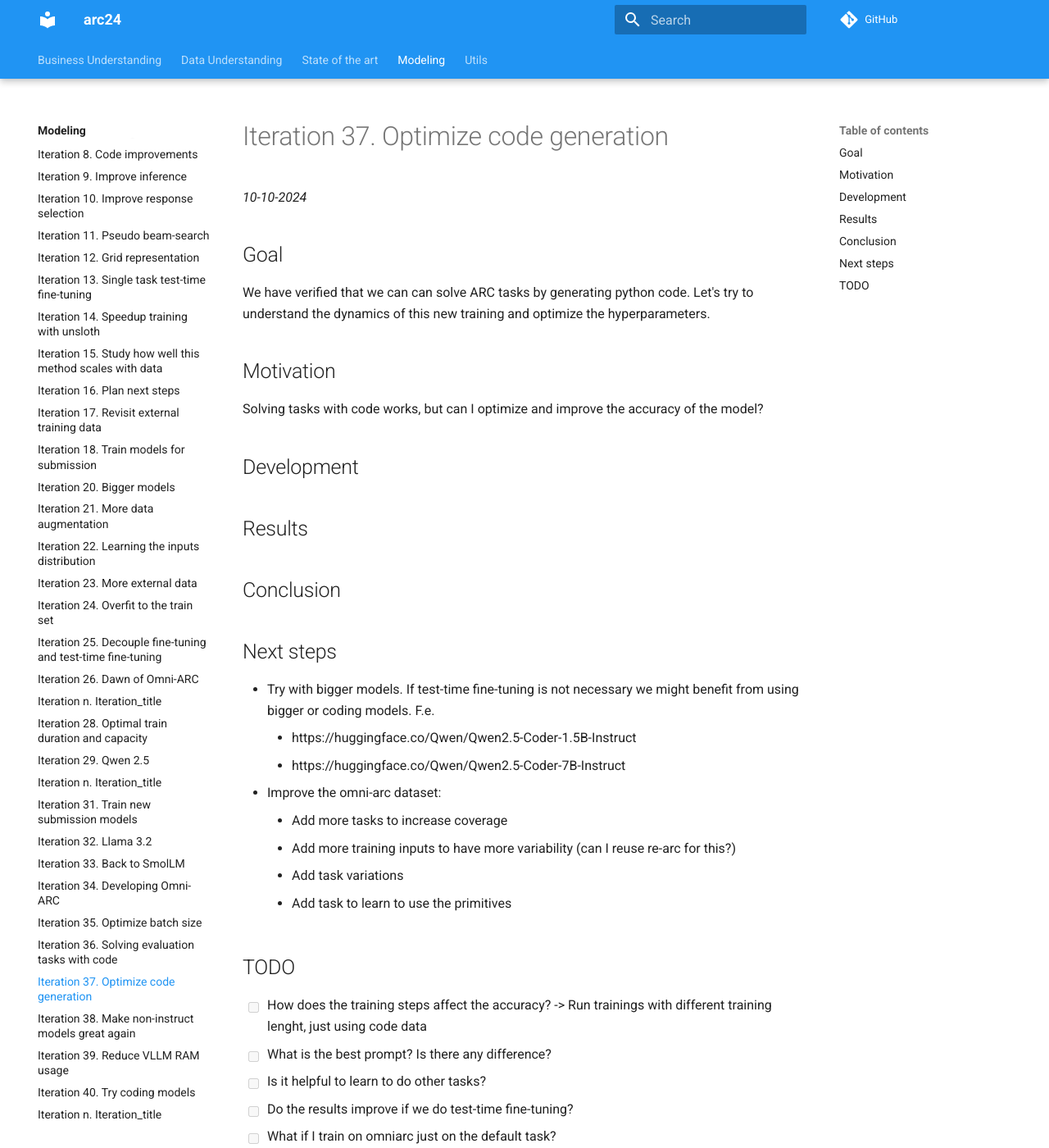
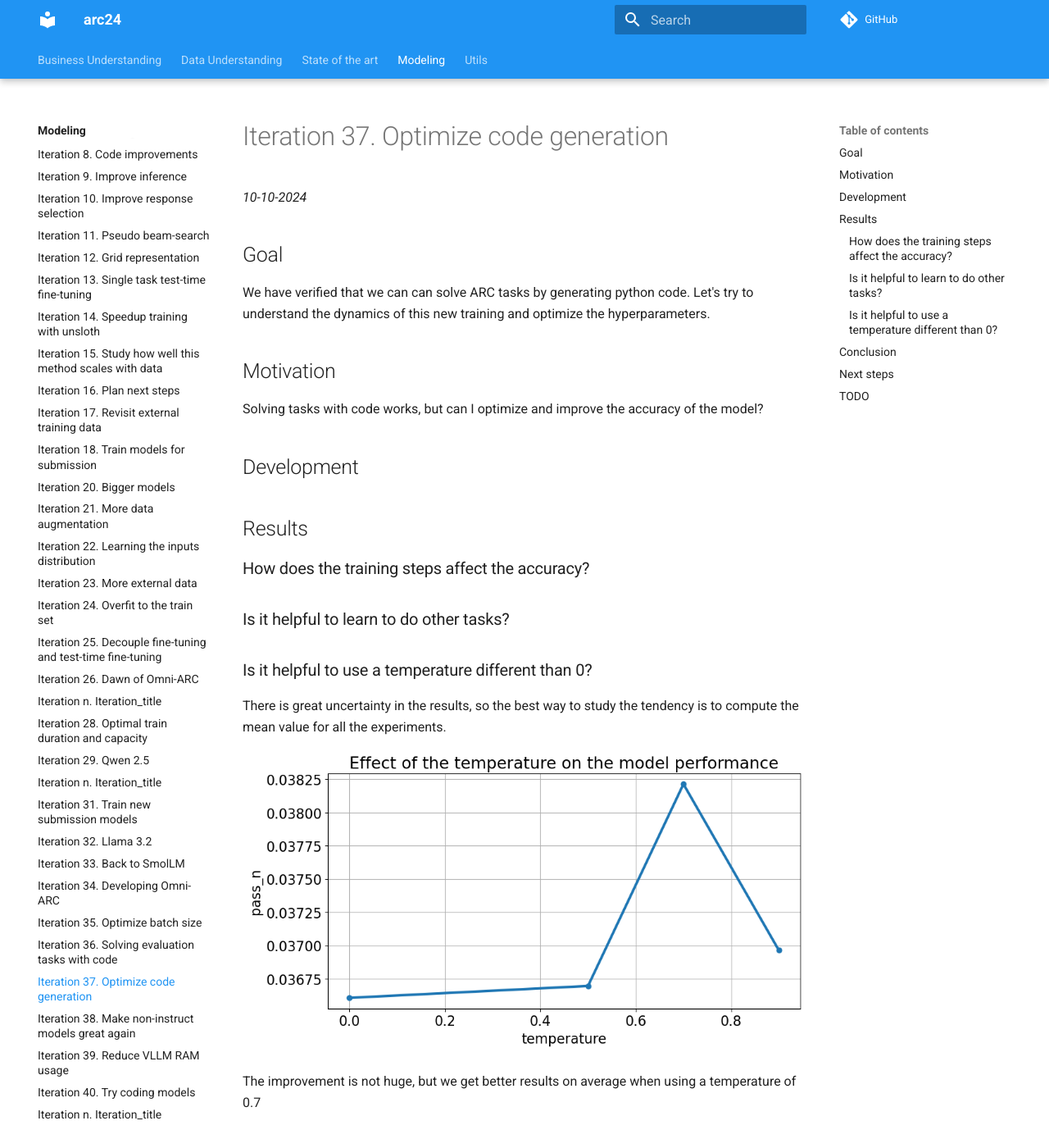
Before and after one commit to zhengjunyao-work/arc24, an MkDocs documentation site: the page built from docs/modeling/Iteration_37_optimize_code_generation.md, in a window 1280 px wide and 1400 px high. Shown: the whole window at 82% size. Built offline with MkDocs 1.6.1 and Material for MkDocs 9.7.7, drawn with Linux system fonts in a browser that asks for light colours; comment, search, counter and statistics services are not loaded.

Commit message:
documented results

```diff
--- a/docs/modeling/Iteration_37_optimize_code_generation.md
+++ b/docs/modeling/Iteration_37_optimize_code_generation.md
@@ -14,6 +14,19 @@ Solving tasks with code works, but can I optimize and improve the accuracy of th
 ## Development
 
 ## Results
+
+### How does the training steps affect the accuracy?
+
+### Is it helpful to learn to do other tasks?
+
+### Is it helpful to use a temperature different than 0?
+
+There is great uncertainty in the results, so the best way to study the tendency is to compute the
+mean value for all the experiments.
+
+![temperature effect](res/2024-10-12-12-10-35.png)
+
+The improvement is not huge, but we get better results on average when using a temperature of 0.7
 
 ## Conclusion
 
```
Also changed, not shown: docs/modeling/Iteration_39_reduce_vllm_ram_usage.md (+3 -1 lines), docs/modeling/res/2024-10-12-12-10-35.png (added).
